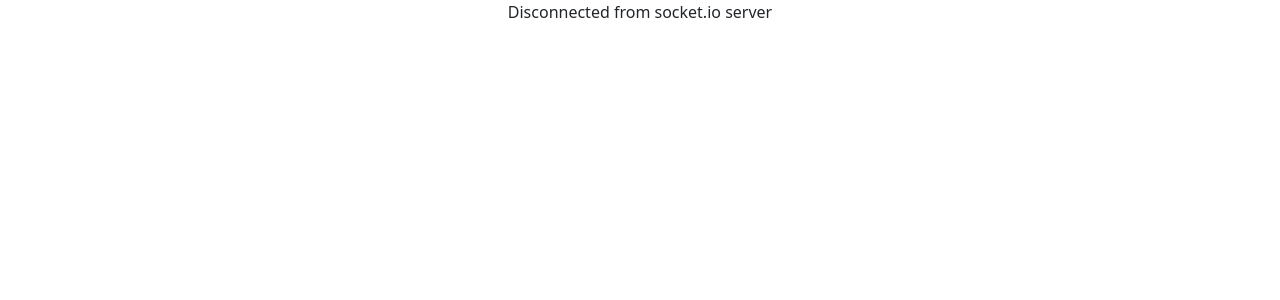
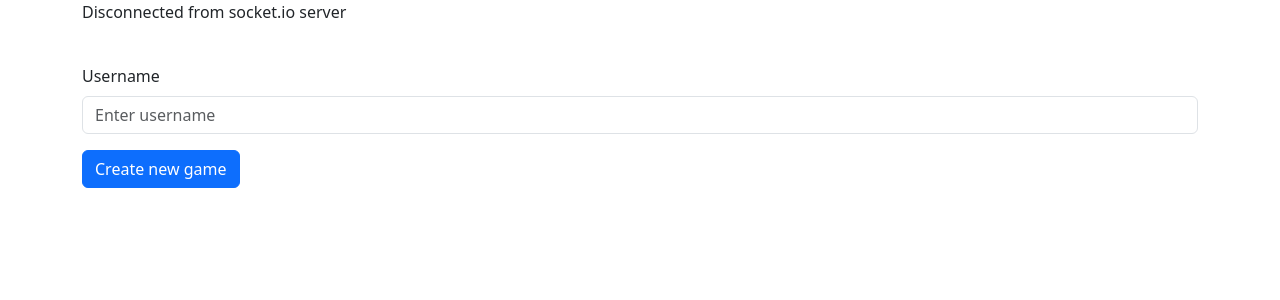
Before and after one commit to douglvv/say-my-name, a React (Vite) app in the folder client/: page / in a window 1280 px wide. Shown: the top 300 px of the page. Built offline with nearby package versions, Linux system fonts and the light colour scheme; no server answers.

Commit message:
create game - client

```diff
--- a/client/src/routes/routes.jsx
+++ b/client/src/routes/routes.jsx
@@ -1,12 +1,14 @@
 import React from "react";
 import { BrowserRouter as Router, Routes, Route } from "react-router-dom";
 import HomeScreen from "../screens/HomeScreen";
+import GameScreen from "../screens/GameScreen";
 
 export default function AppRoutes() {
     return (
         <Router>
             <Routes>
                 <Route path="/" Component={HomeScreen} />
+                <Route path="/game/:gameId" Component={GameScreen} />
             </Routes>
         </Router>
     );
--- /dev/null
+++ b/client/src/screens/GameScreen.jsx
@@ -0,0 +1,14 @@
+import React from "react";
+import { useParams } from "react-router-dom";
+
+
+export default function GameScreen() {
+    const { gameId } = useParams();
+
+    return (
+        <>
+            <h1>Game Screen</h1>
+            <h4>Game: {gameId}</h4>
+        </>
+    )
+}
--- a/client/src/screens/HomeScreen.jsx
+++ b/client/src/screens/HomeScreen.jsx
@@ -1,29 +1,74 @@
 import React, { useEffect, useState, useContext } from "react";
 import { SocketContext } from "../contexts/SocketContext";
 import { Container, Form, Button } from "react-bootstrap";
+import { useNavigate } from "react-router-dom";
 
 const HomeScreen = () => {
     const [isConnected, setIsConnected] = useState(false);
+    const [username, setUsername] = useState("")
     const socket = useContext(SocketContext);
+    const navigate = useNavigate();
+
+    function createGame(e) {
+        e.preventDefault()
+
+        try {
+            socket.emit("createGame", {username: username});
+        } catch (error) {
+            console.log(error.message);
+        }
+    }
 
     useEffect(() => {
         const handleConnection = () => {
             setIsConnected(true);
         };
+        socket.on("connection", handleConnection);
 
-        socket.on("connection", handleConnection);
+        const handleCreateGame = (data) => {
+            console.log(data)
+            const game = data;
+
+            localStorage.setItem("game", JSON.stringify(game));
+            navigate(`/game/${game.id}`);
+        }
+        socket.on("createGame", (data) => {
+            handleCreateGame(data);
+        })
 
         return () => {
             socket.off("connection", handleConnection);
+            socket.off("createGame", handleCreateGame);
         };
-    }, []);
+    }, [socket, navigate]);
 
     return (
-        <Container className="d-flex justify-content-center align-items-center" fluid="sm">
+        <Container fluid="sm">
             {isConnected ? <p>Connected to socket.io server</p> : <p>Disconnected from socket.io server</p>}
+            <br />
+            <Form>
+                <Form.Group className="mb-3" controlId="username">
+                    <Form.Label>Username</Form.Label>
+                    <Form.Control
+                        type="text"
+                        placeholder="Enter username"
+                        required
+                        value={username}
+                        onChange={(e) => setUsername(e.target.value)}
+                    />
+                </Form.Group>
+
+                <Button onClick={createGame} variant="primary" type="submit">
+                    Create new game
+                </Button>
+            </Form>
         </Container>
     );
 };
 
+// join game
+// handle join
+// error messages
+
 
 export default HomeScreen;
```
